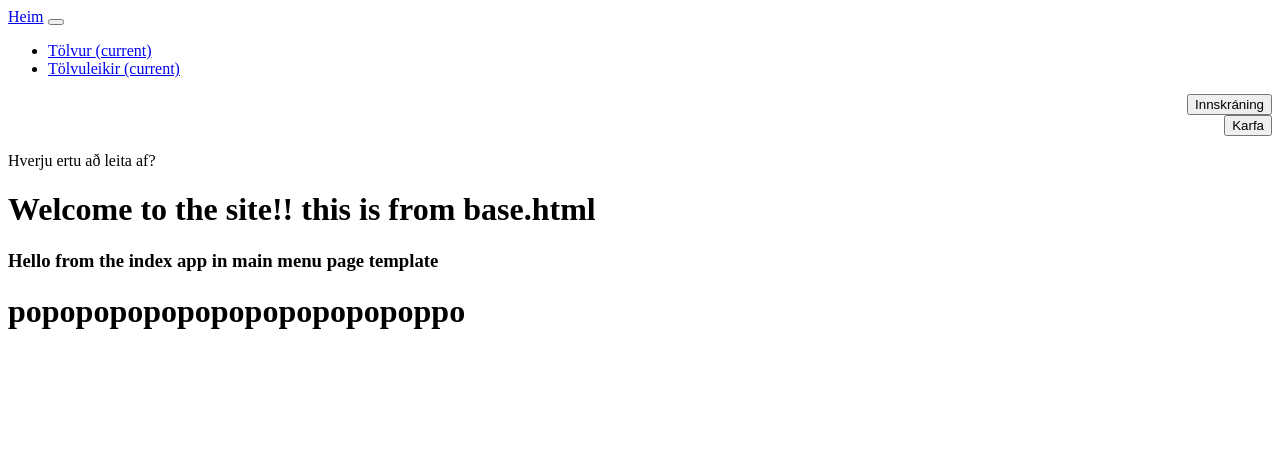
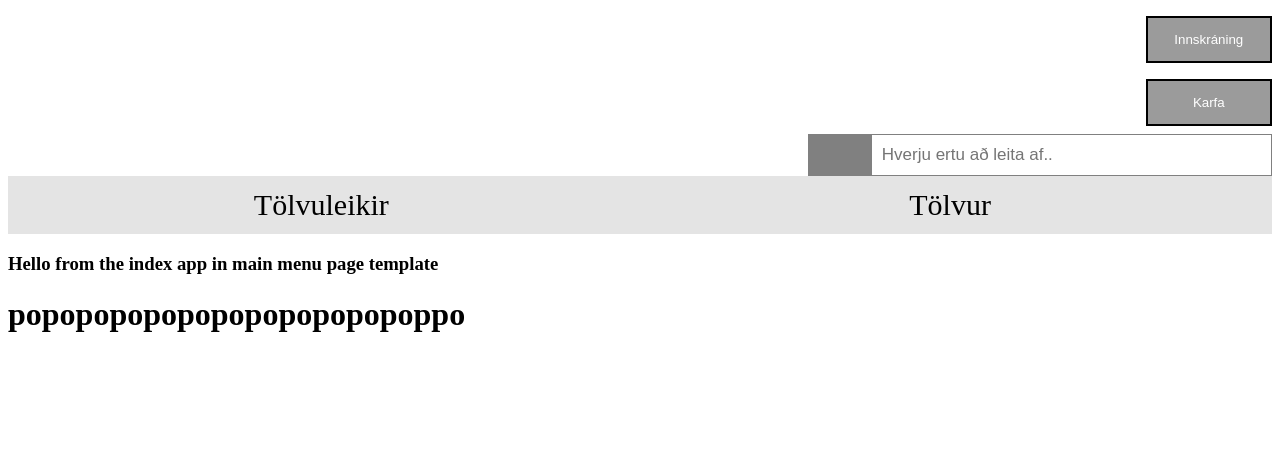
Before and after one commit to fridriks19/verkelgtnams2, a Django app: page / in a window 1280 px wide. Shown: the top 474 px of the page. Run offline with Django 3.2, Linux system fonts and the light colour scheme.

Commit message:
made login/search/cart basic setup

```diff
--- a/captain_console/urls.py
+++ b/captain_console/urls.py
@@ -22,5 +22,6 @@ urlpatterns = [
     path('games/', include('games.urls')),
     path('loginpage/', include('loginpage.urls')),
     path('mainpage/', include('mainpage.urls')),
-    path('computers/', include('computers.urls'))
+    path('computers/', include('computers.urls')),
+    path('cart/', include('cart.urls'))
 ]
--- /dev/null
+++ b/cart/urls.py
@@ -0,0 +1,5 @@
+from django.urls import path
+from . import views
+urlpatterns = [
+    path('', views.index, name="cart-index"),
+]
--- a/cart/views.py
+++ b/cart/views.py
@@ -1,3 +1,5 @@
 from django.shortcuts import render
-
-# Create your views here.
+#from games.models import Games
+# Create your views here
+def index(request):
+    return render(request, 'cart/index.html')
--- a/dagbok.txt
+++ b/dagbok.txt
@@ -23,3 +23,8 @@ Setti upp git og byrjuðum að setja upp öll basic directoriin og structurinn
 Friðrik:
 Davíð:
 Silfá:
+
+Þriðjudagur 5 maí.
+Davíð og Friðrik: Unnu að því að setja forsíðuna upp og fá einhverja virkni á henni. til dæmis settu upp footer og header (navigation bar) þeir settu líka upp button fyrir bæði körfu,
+innskráningu og search með enga virkni eins og núna stendur, bara til að sjá hvernig uppsetningin á síðunni er.
+Silfá:
--- a/static/css/main.css
+++ b/static/css/main.css
@@ -1,3 +1,5 @@
+
+
 .games {
     border-bottom: solid 2px rgb(155, 155, 155);
     color: red;
@@ -14,13 +16,72 @@
       text-align: center;
 }
 
+.login button,.cart button {
+    background-color: rgb(155, 155, 155);
+    color: white;
+    padding: 14px 20px;
+    margin: 8px 0;
+    border-style: solid;
+    border-color: rgb(0, 0, 0);
+    cursor: pointer;
+    width: 10%;
+}
+
 .login{
     text-align: right;
-    color: red;
 }
 
 .cart{
     text-align: right;
-    color: red
 
 }
+
+.navigation a{
+    float: left;
+    padding: 12px;
+    color: rgb(0, 0, 0);
+    text-decoration: none;
+    font-size: 30px;
+    width: 48%;
+    text-align: center;
+    padding-left: 10px ;
+
+    }
+.navigation {
+  width: 100%;
+  background-color: rgb(228,228,228);
+  overflow: auto;
+}
+
+.navigation a:hover {
+    background-color: rgb(165, 161, 161);
+}
+
+.navigation a:active{
+    background-color: rgb(129, 129, 129);
+}
+
+.search{
+
+}
+
+form.search input[type=text] {
+    padding: 10px;
+    font-size: 17px;
+    border: 1px solid grey;
+    float: right;
+    width: 30%;
+    background: white;
+}
+
+form.search button{
+    float: right;
+    width: 5%;
+    padding: 20px;
+    background: gray;
+    color: white;
+    font-size: 17px;
+    border: 1px solid grey;
+    border-left: none;
+    cursor: pointer;
+}
--- a/templates/base.html
+++ b/templates/base.html
@@ -7,13 +7,13 @@
     <link rel="stylesheet" href ="{% static 'css/main.css' %}"  />
 </head>
 <body>
+    {% include 'login.html' %}
+    {% include 'searchbar.html'%}
     {% include 'navigation.html' %}
     {% include 'footer.html' %}
-    {% include 'login.html' %}
-    {% include 'searchbar.html'%}
+
 
     <div class="container">
-        <h1>Welcome to the site!! this is from base.html</h1>
           {% block content %}
             {% endblock %}
     </div>
--- /dev/null
+++ b/templates/cart/index.html
@@ -0,0 +1,6 @@
+{% extends 'base.html' %}
+{% block content %}
+    <div class="cart">
+        <h3 class="#">Hello from the index app in cart template</h3>
+    </div>
+{% endblock %}
--- a/templates/login.html
+++ b/templates/login.html
@@ -1,11 +1,13 @@
 <div class="login">
     <form action="{% url 'loginpage-index' %}">
-        <input type="submit" value="Innskráning" />
+        <button  type="submit">Innskráning</button>
     </form>
+
 </div>
+
 
 <div class="cart">
     <form action="{% url 'cart-index' %}">
-        <input type="submit" value="Karfa" />
+        <button type="submit">Karfa</button>
     </form>
 </div>
--- a/templates/navigation.html
+++ b/templates/navigation.html
@@ -1,18 +1,4 @@
-<!--Navigation barið verður sett upp hérna og í css folder -->
-<nav class="navbar navbar-expand-lg navbar-light bg-light">
-      <a class="navbar-brand" href="{% url 'mainpage-index' %}">Heim</a>
-      <button class="navbar-toggler" type="button" data-toggle="collapse" data-target="#navbarSupportedContent" aria-controls="navbarSupportedContent" aria-expanded="false" aria-label="Toggle navigation">
-        <span class="navbar-toggler-icon"></span>
-      </button>
-
-      <div class="collapse navbar-collapse" id="navbarSupportedContent">
-        <ul class="navbar-nav mr-auto">
-          <li class="nav-item active">
-            <a class="nav-link" href="{% url 'computers-index' %}">Tölvur <span class="sr-only">(current)</span></a>
-          </li>
-            <li class="nav-item active">
-                <a class="nav-link" href="{% url 'games-index' %}">Tölvuleikir <span class="sr-only">(current)</span></a>
-            </li>
-        </ul>
-      </div>
-</nav>
+<div class="navigation">
+    <a href="{% url 'computers-index' %}">Tölvuleikir</a>
+    <a href="{% url 'games-index' %}">Tölvur</a>
+</div>
--- a/templates/searchbar.html
+++ b/templates/searchbar.html
@@ -1,3 +1,5 @@
-<div class="search">
-    <p>Hverju ertu að leita af?</p>
-</div>
+
+<form class="search" action="#" >
+  <input type="text" placeholder="Hverju ertu að leita af.. "name="search">
+  <button type="submit"><i class="searchbutton"></i></button>
+</form>
```
